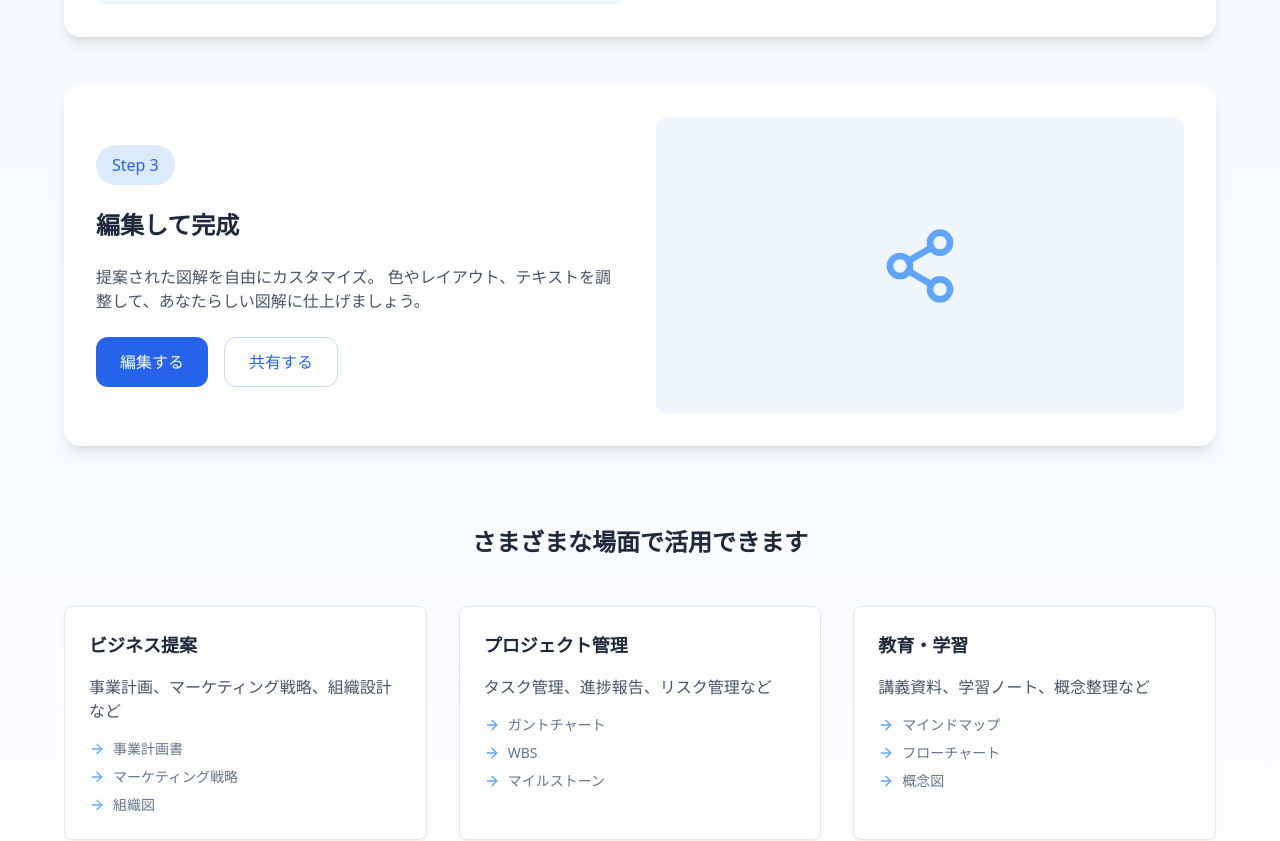
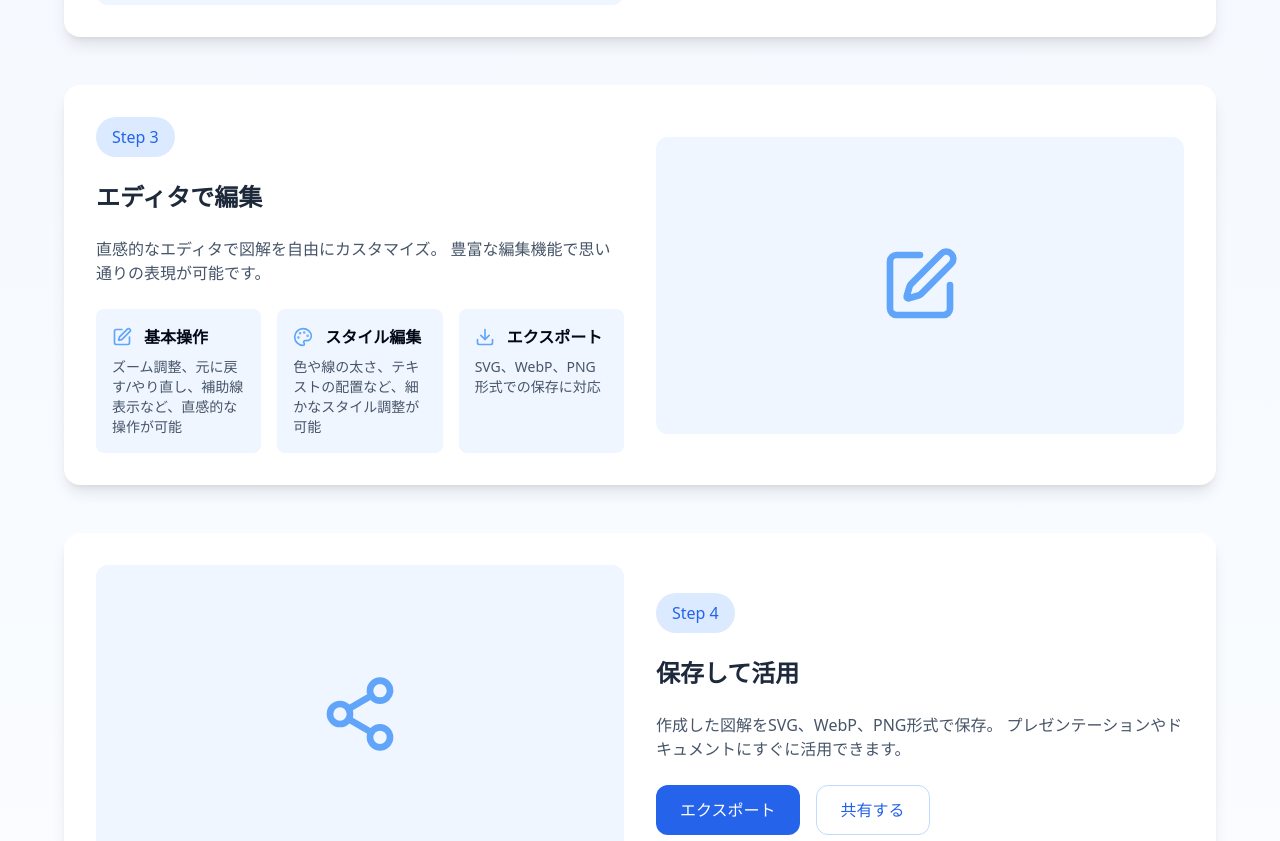
Before and after one commit to enumura1/kasika-web-app, a React (Vite) app: page /usage in a window 1280 px wide. Shown: the part 1086-1927 px from the top of the page. Built offline with nearby package versions, Linux system fonts and the light colour scheme.

Commit message:
update:usage page

```diff
--- a/src/pages/UsagePage.tsx
+++ b/src/pages/UsagePage.tsx
@@ -1,17 +1,39 @@
 import { motion } from 'framer-motion';
-import { ArrowLeft, Search, ArrowRight, Edit, Sparkles, Share2 } from 'lucide-react';
+import { ArrowLeft, Search, ArrowRight, Edit, Sparkles, Share2, Download, Palette } from 'lucide-react';
 import { Card, CardContent } from '../components/ui/card';
+import { Link } from '@tanstack/react-router';
 
 export function UsagePage() {
+  const editorFeatures = [
+    {
+      title: "基本操作",
+      description: "ズーム調整、元に戻す/やり直し、補助線表示など、直感的な操作が可能",
+      icon: <Edit className="h-5 w-5 text-blue-400" />
+    },
+    {
+      title: "スタイル編集",
+      description: "色や線の太さ、テキストの配置など、細かなスタイル調整が可能",
+      icon: <Palette className="h-5 w-5 text-blue-400" />
+    },
+    {
+      title: "エクスポート",
+      description: "SVG、WebP、PNG形式での保存に対応",
+      icon: <Download className="h-5 w-5 text-blue-400" />
+    }
+  ];
+
   return (
     <div className="min-h-screen bg-gradient-to-b from-blue-50 to-white">
       {/* ヘッダー */}
       <header className="sticky top-0 z-50 bg-white border-b border-blue-100 shadow-sm">
         <div className="container mx-auto px-4 h-16 flex items-center justify-between">
           <div className="flex items-center space-x-4">
-            <a href="/" className="p-2 hover:bg-blue-50 rounded-lg transition-colors">
+            <Link
+              to="/"
+              className="p-2 hover:bg-blue-50 rounded-lg transition-colors"
+            >
               <ArrowLeft className="h-6 w-6 text-blue-600" />
-            </a>
+            </Link>
             <h1 className="text-2xl font-bold bg-gradient-to-r from-blue-600 to-blue-400 bg-clip-text text-transparent">
               使い方ガイド
             </h1>
@@ -28,7 +50,7 @@ export function UsagePage() {
             animate={{ opacity: 1, y: 0 }}
             className="text-4xl font-bold text-slate-800 mb-6"
           >
-            3ステップで、あなたのアイデアを
+            4ステップで、あなたのアイデアを
             <br />
             魅力的な図解に変換
           </motion.h2>
@@ -75,12 +97,10 @@ export function UsagePage() {
                 </div>
               </div>
               <div className="bg-blue-50 rounded-xl p-6 aspect-video flex items-center justify-center">
-                {/* ここにイメージやアニメーションを配置 */}
                 <Edit className="h-20 w-20 text-blue-400" />
               </div>
             </div>
           </motion.div>
-
           {/* ステップ2 */}
           <motion.div
             initial={{ opacity: 0, y: 20 }}
@@ -114,7 +134,44 @@ export function UsagePage() {
             </div>
           </motion.div>
 
-          {/* ステップ3 */}
+          {/* ステップ3：エディタ機能 */}
+          <motion.div
+            initial={{ opacity: 0, y: 20 }}
+            animate={{ opacity: 1, y: 0 }}
+            transition={{ delay: 0.3 }}
+            className="bg-white rounded-2xl shadow-lg p-8 mb-12"
+          >
+            <div className="grid grid-cols-1 md:grid-cols-2 gap-8 items-center">
+              <div className="space-y-6">
+                <span className="inline-block px-4 py-2 bg-blue-100 text-blue-600 rounded-full font-medium">
+                  Step 3
+                </span>
+                <h3 className="text-2xl font-bold text-slate-800">
+                  エディタで編集
+                </h3>
+                <p className="text-slate-600">
+                  直感的なエディタで図解を自由にカスタマイズ。
+                  豊富な編集機能で思い通りの表現が可能です。
+                </p>
+                <div className="grid grid-cols-1 sm:grid-cols-3 gap-4 mt-6">
+                  {editorFeatures.map((feature, index) => (
+                    <div key={index} className="bg-blue-50 rounded-lg p-4">
+                      <div className="flex items-center space-x-3 mb-2">
+                        {feature.icon}
+                        <h4 className="font-semibold">{feature.title}</h4>
+                      </div>
+                      <p className="text-sm text-slate-600">{feature.description}</p>
+                    </div>
+                  ))}
+                </div>
+              </div>
+              <div className="bg-blue-50 rounded-xl p-6 aspect-video flex items-center justify-center">
+                <Edit className="h-20 w-20 text-blue-400" />
+              </div>
+            </div>
+          </motion.div>
+
+          {/* ステップ4 */}
           <motion.div
             initial={{ opacity: 0, y: 20 }}
             animate={{ opacity: 1, y: 0 }}
@@ -122,33 +179,32 @@ export function UsagePage() {
             className="bg-white rounded-2xl shadow-lg p-8"
           >
             <div className="grid grid-cols-1 md:grid-cols-2 gap-8 items-center">
-              <div className="space-y-6">
+              <div className="md:order-2 space-y-6">
                 <span className="inline-block px-4 py-2 bg-blue-100 text-blue-600 rounded-full font-medium">
-                  Step 3
+                  Step 4
                 </span>
                 <h3 className="text-2xl font-bold text-slate-800">
-                  編集して完成
+                  保存して活用
                 </h3>
                 <p className="text-slate-600">
-                  提案された図解を自由にカスタマイズ。
-                  色やレイアウト、テキストを調整して、あなたらしい図解に仕上げましょう。
+                  作成した図解をSVG、WebP、PNG形式で保存。
+                  プレゼンテーションやドキュメントにすぐに活用できます。
                 </p>
                 <div className="flex space-x-4">
                   <button className="px-6 py-3 bg-blue-600 text-white rounded-xl hover:bg-blue-700 transition-colors">
-                    編集する
+                    エクスポート
                   </button>
                   <button className="px-6 py-3 border border-blue-200 text-blue-600 rounded-xl hover:bg-blue-50 transition-colors">
                     共有する
                   </button>
                 </div>
               </div>
-              <div className="bg-blue-50 rounded-xl p-6 aspect-video flex items-center justify-center">
+              <div className="md:order-1 bg-blue-50 rounded-xl p-6 aspect-video flex items-center justify-center">
                 <Share2 className="h-20 w-20 text-blue-400" />
               </div>
             </div>
           </motion.div>
         </section>
-
         {/* 使用例セクション */}
         <section className="max-w-6xl mx-auto mb-20">
           <h3 className="text-2xl font-bold text-slate-800 text-center mb-12">
@@ -157,19 +213,19 @@ export function UsagePage() {
           <div className="grid grid-cols-1 md:grid-cols-3 gap-8">
             {[
               {
-                title: "ビジネス提案",
-                description: "事業計画、マーケティング戦略、組織設計など",
-                examples: ["事業計画書", "マーケティング戦略", "組織図"]
+                title: "プロジェクト管理",
+                description: "プロジェクトの計画や進捗を視覚的に表現",
+                examples: ["ガントチャート", "WBS図", "マイルストーン図"]
               },
               {
-                title: "プロジェクト管理",
-                description: "タスク管理、進捗報告、リスク管理など",
-                examples: ["ガントチャート", "WBS", "マイルストーン"]
+                title: "ビジネスモデル",
+                description: "事業構造やビジネスプランの図解",
+                examples: ["ビジネスモデルキャンバス", "バリューチェーン", "収益構造図"]
               },
               {
-                title: "教育・学習",
-                description: "講義資料、学習ノート、概念整理など",
-                examples: ["マインドマップ", "フローチャート", "概念図"]
+                title: "組織・プロセス",
+                description: "組織構造や業務フローの設計",
+                examples: ["組織図", "業務フロー", "意思決定プロセス"]
               }
             ].map((use, index) => (
               <motion.div
@@ -209,15 +265,18 @@ export function UsagePage() {
               <p className="text-blue-50 mb-8">
                 カシカを使って、あなたのアイデアを魅力的な図解に変えてみませんか？
               </p>
-              <motion.a
-                href="/"
+              <motion.div
                 whileHover={{ scale: 1.05 }}
                 whileTap={{ scale: 0.95 }}
-                className="inline-flex items-center space-x-2 px-8 py-4 bg-white text-blue-600 rounded-xl font-semibold hover:bg-blue-50 transition-colors"
               >
-                <span>使ってみる</span>
-                <ArrowRight className="h-4 w-4" />
-              </motion.a>
+                <Link
+                  to="/"
+                  className="inline-flex items-center space-x-2 px-8 py-4 bg-white text-blue-600 rounded-xl font-semibold hover:bg-blue-50 transition-colors"
+                >
+                  <span>使ってみる</span>
+                  <ArrowRight className="h-4 w-4" />
+                </Link>
+              </motion.div>
             </CardContent>
           </Card>
         </section>
```
